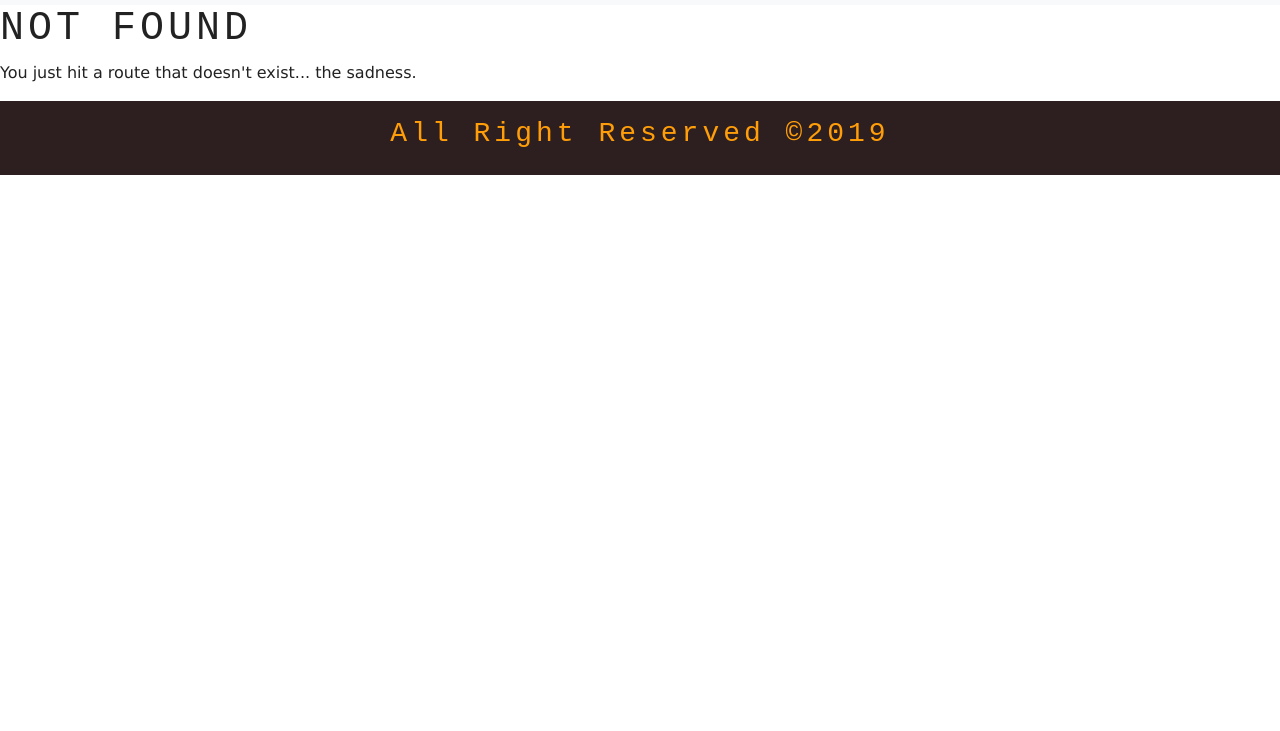
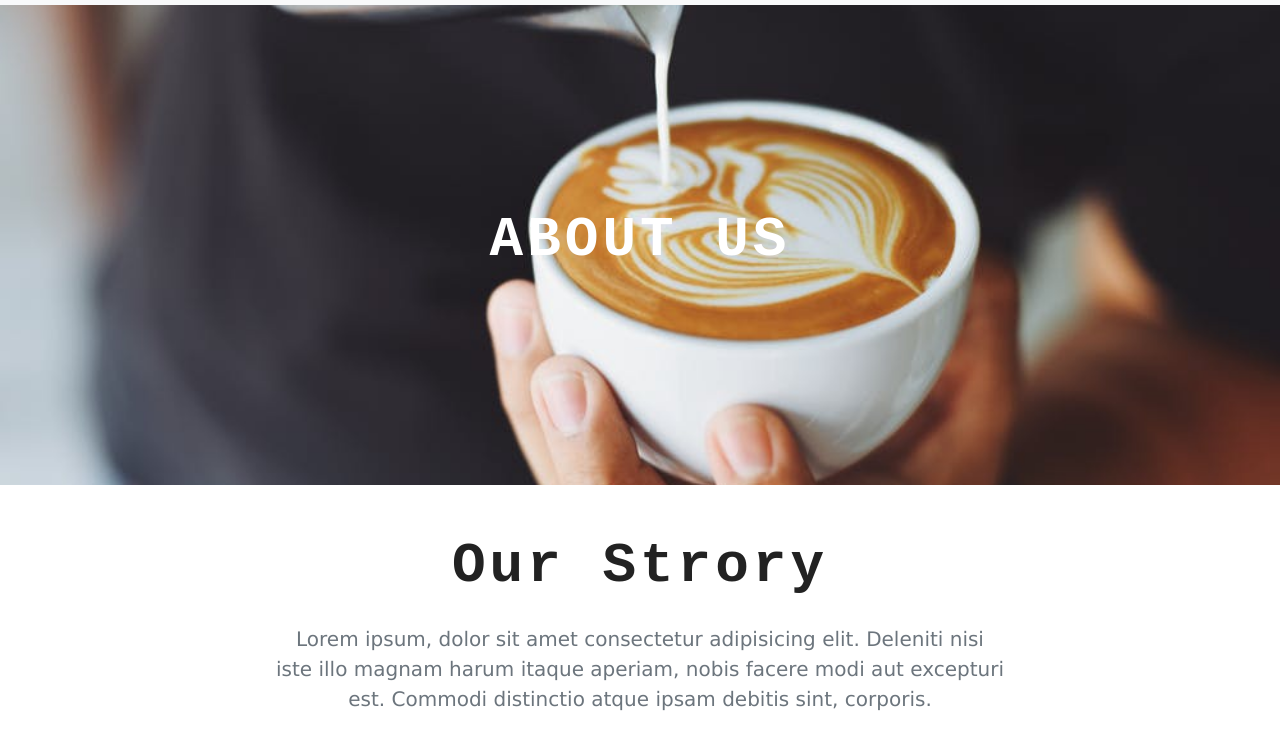
Before and after one commit to pratimatamra60/gatsbyshop, a Gatsby site: page /about in a window 1280 px wide. Before the commit this address had no page. Shown: the part 69-800 px from the top of the page. Built offline with nearby package versions, Linux system fonts and the light colour scheme; Gatsby itself is replaced by a stand-in of ours.

Commit message:
about page added

```diff
--- a/src/components/layout.css
+++ b/src/components/layout.css
@@ -28,7 +28,8 @@
   color: var(--mainYellow);
   font-size: 2rem;
 }
-.default-background {
+.default-background,
+.about-background {
   min-height: 100vh;
   display: flex;
   align-items: center;
@@ -50,3 +51,7 @@
 .footer {
   background: var(--mainBrown);
 }
+
+.about-background {
+  min-height: 60vh;
+}
--- /dev/null
+++ b/src/pages/about.js
@@ -0,0 +1,33 @@
+import React from "react"
+
+import Layout from "../components/layout"
+import SEO from "../components/seo"
+import { FaGulp } from "react-icons/fa"
+import { Link, graphql } from "gatsby"
+import BackgroundSection from "../components/Globals/BackgroundSection"
+import Info from "../components/Home/Info"
+
+const AboutPage = ({ data }) => (
+  <Layout>
+    <SEO title="Home" keywords={[`gatsby`, `application`, `react`]} />
+    <BackgroundSection
+      img={data.img.childImageSharp.fluid}
+      title="About US"
+      styleClass="about-background"
+    />
+    <Info />
+  </Layout>
+)
+
+export const query = graphql`
+  {
+    img: file(relativePath: { eq: "about-background.jpeg" }) {
+      childImageSharp {
+        fluid {
+          ...GatsbyImageSharpFluid_tracedSVG
+        }
+      }
+    }
+  }
+`
+export default AboutPage
```
